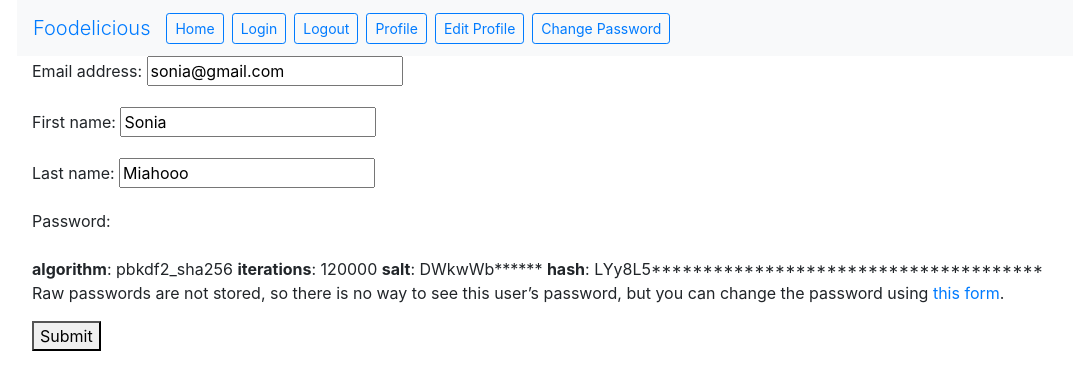
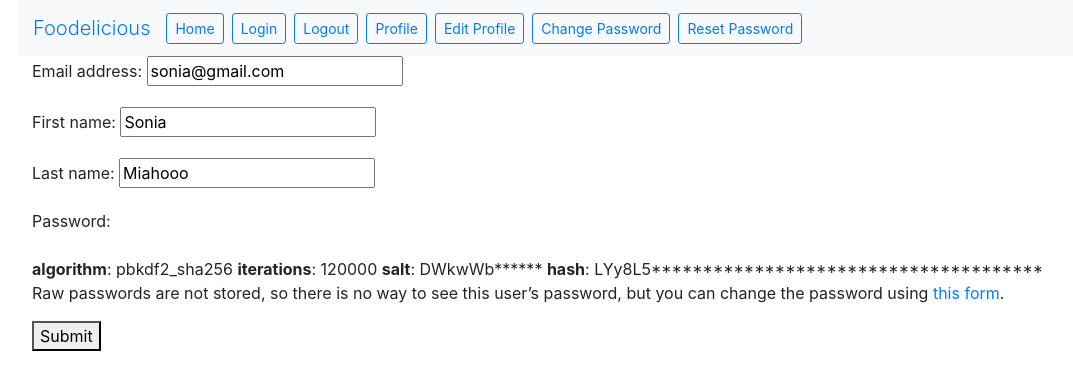
Before and after one commit to JuhelM07/Group13, a Django app: page /account/profile/edit/ in a window 1280 px wide. Shown: the top 390 px of the page, without its empty margins (68-1141 px from the left). Run offline with Django 3.2, Linux system fonts and the light colour scheme; a user stored in the database is signed in; some libraries are stand-ins or nearby versions.

Commit message:
Add files via upload

```diff
--- a/account/templates/base.html
+++ b/account/templates/base.html
@@ -28,20 +28,23 @@
             <a class="btn btn-sm btn-outline-primary" href="/account"> Home <span class="sr-only">(current)</span> </a>
           </li>
           <li class="nav-item active mr-2">
-              <a class="btn btn-sm btn-outline-primary" href="{% url 'login' %}"> Login </a>
+              <a class="btn btn-sm btn-outline-primary" href="{% url 'account:login' %}"> Login </a>
           </li>
           <li class="nav-item active mr-2">
-              <a class="btn btn-sm btn-outline-primary" href="{% url 'logout' %}">Logout</a>
+              <a class="btn btn-sm btn-outline-primary" href="{% url 'account:logout' %}">Logout</a>
           </li>
           <li class="nav-item active mr-2">
-              <a class="btn btn-sm btn-outline-primary" href="{% url 'view_profile' %}">Profile</a>
+              <a class="btn btn-sm btn-outline-primary" href="{% url 'account:view_profile' %}">Profile</a>
             <li class="nav-item active mr-2">
-                <a class="btn btn-sm btn-outline-primary" href="{% url 'edit_profile' %}">Edit Profile</a>
+                <a class="btn btn-sm btn-outline-primary" href="{% url 'account:edit_profile' %}">Edit Profile</a>
             </li>
 
           </li>
           <li class="nav-item active mr-2">
-              <a class="btn btn-sm btn-outline-primary" href="{% url 'change_password' %}">Change Password</a>
+              <a class="btn btn-sm btn-outline-primary" href="{% url 'account:change_password' %}">Change Password</a>
+          </li>
+          <li class="nav-item active mr-2">
+              <a class="btn btn-sm btn-outline-primary" href="{% url 'account:reset_password' %}">Reset Password</a>
           </li>
         </ul>
 
--- a/account/urls.py
+++ b/account/urls.py
@@ -2,6 +2,7 @@ from django.conf.urls import url
 from . import views
 from django.contrib.auth.views import LoginView, LogoutView, PasswordResetView, PasswordResetDoneView, PasswordResetConfirmView, PasswordResetCompleteView
 
+app_name="account"
 
 urlpatterns= [
     url(r'^$', views.home),
--- a/account/views.py
+++ b/account/views.py
@@ -1,4 +1,5 @@
 from django.shortcuts import render, redirect
+from django.urls import reverse
 from account.forms import (
 RegistrationForm, EditProfileForm
 )
@@ -20,8 +21,7 @@ def register(request):
         form= RegistrationForm(request.POST)
         if form.is_valid():
             form.save()
-        return redirect('/account')
-
+            return redirect(reverse('account:home'))
     else:
         form= RegistrationForm()
 
@@ -38,7 +38,7 @@ def edit_profile(request):
 
         if form.is_valid():
             form.save()
-            return redirect('/account/profile')
+            return redirect(reverse('account:view_profile'))
     else:
         form= EditProfileForm(instance= request.user)
         args= {'form': form}
@@ -50,9 +50,9 @@ def change_password(request):
         if form.is_valid():
             form.save()
             update_session_auth_hash(request, form.user)
-            return redirect('/account/profile')
+            return redirect(reverse('account:view_profile'))
         else:
-            return redirect('/account/change-password')
+            return redirect(reverse('account:change_password'))
     else:
         form= PasswordChangeForm(user= request.user)
         args= {'form': form}
--- a/tutorial/middleware.py
+++ b/tutorial/middleware.py
@@ -24,7 +24,7 @@ class LoginRequiredMiddleware:
 
         url_is_exempt = any(url.match(path) for url in EXEMPT_URLS)
 
-        if path == reverse('logout').lstrip('/'):
+        if path == reverse('account:logout').lstrip('/'):
             logout(request)
 
         if request.user.is_authenticated and url_is_exempt:
--- a/tutorial/urls.py
+++ b/tutorial/urls.py
@@ -3,8 +3,10 @@ from tutorial import views
 from django.conf.urls import url, include
 from tutorial import views
 
+
+
 urlpatterns = [
     url(r'^$', views.login_redirect, name= 'login_redirect'),
     url('admin/', admin.site.urls),
-    url(r'^account/', include('account.urls'))
+    url(r'^account/', include('account.urls', namespace='account'))
 ]
```
Also changed, not shown: db.sqlite3.
